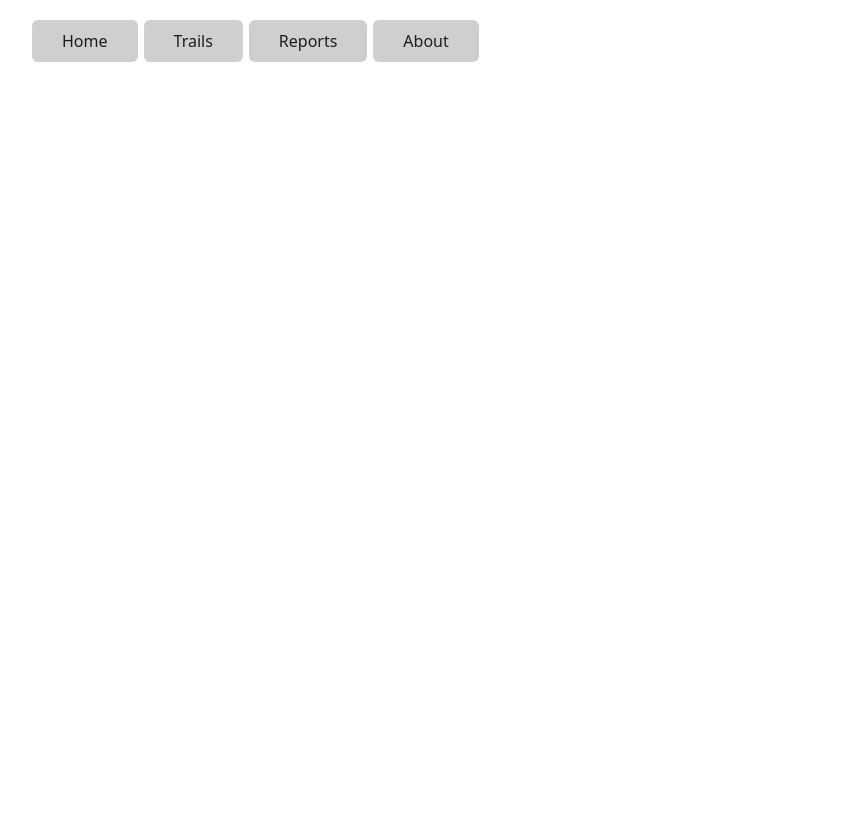
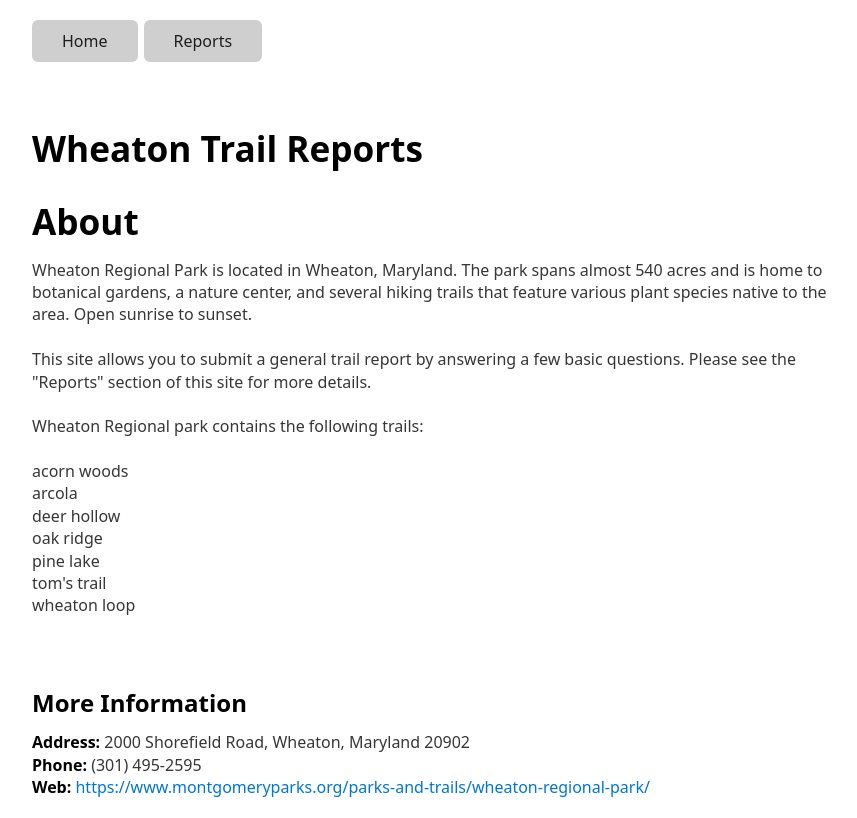
Before and after one commit to unforswearing/local-trail-report-react, a React (Create React App) app: page / in a window 1280 px wide. Shown: the whole page, without its empty margins (208-1065 px from the left). Built offline with nearby package versions, Linux system fonts and the light colour scheme.

Commit message:
add home page, add info cut irrev nav items

```diff
--- a/src/index.js
+++ b/src/index.js
@@ -4,6 +4,7 @@ import ReactDOM from "react-dom";
 import {
   BrowserRouter as HashRouter,
   Switch,
+  IndexRoute,
   Route,
   Link,
 } from "react-router-dom";
@@ -64,10 +65,10 @@ const trails_list = {
 };
 
 /*
-        {trail_names.forEach((trail) => (
-          <option value={trail}>{trail}</option>
-        ))}
-        */
+{trail_names.forEach((trail) => (
+  <option value={trail}>{trail}</option>
+))}
+*/
 
 function Navigation() {
   return (
@@ -75,28 +76,19 @@ function Navigation() {
       <HashRouter>
         <div>
           <nav style={{ height: "10vh" }}>
-            <Link to="/">
+            <Link exact="" to="/">
               <button style={{ float: "left" }}>Home</button>
-            </Link>
-            <Link to="/trails">
-              <button style={{ float: "left" }}>Trails</button>
             </Link>
             <Link to="/reports">
               <button style={{ float: "left" }}>Reports</button>
             </Link>
-            <Link to="/about">
-              <button style={{ float: "left" }}>About</button>
-            </Link>
           </nav>
           <Switch>
-            <Route path="/trails">
-              <TrailsIndex />
+            <Route exact="" path="/">
+              <Index />
             </Route>
             <Route path="/reports">
               <ReportsIndex />
-            </Route>
-            <Route path="/about">
-              <AboutIndex />
             </Route>
           </Switch>
         </div>
@@ -179,29 +171,37 @@ function ReportsIndex() {
   );
 }
 
-function TrailsIndex() {
-  // <formattedTrailsList>
-  return (
-    <div>
-      <h1>Wheaton Trail Reports</h1>
-      <div>Trails</div>
-    </div>
-  );
-}
-
-function AboutIndex() {
+function Index() {
   return (
     <div>
       <h1>Wheaton Trail Reports</h1>
       <div>
         <h1>About</h1>
-        <strong>Address:  </strong>
+        Wheaton Regional Park is located in Wheaton, Maryland. The park spans
+        almost 540 acres and is home to botanical gardens, a nature center, and
+        several hiking trails that feature various plant species native to the
+        area. Open sunrise to sunset.
+        <br />
+        <br />
+        This site allows you to submit a general trail report by answering a few
+        basic questions. Please see the "Reports" section of this site for more
+        details.
+        <br />
+        <br />
+        Wheaton Regional park contains the following trails:
+        <br />
+        <br />
+        {Object.keys(trails_list["wheaton regional"].trails).map((name) => <div>{name}<br /></div>)}
+        <br />
+        <br />
+        <h2>More Information</h2>
+        <strong>Address: </strong>
         {trails_list["wheaton regional"].address}
         <br />
-        <strong>Phone:    </strong>
+        <strong>Phone: </strong>
         {trails_list["wheaton regional"].phone}
         <br />
-        <strong>Web:      </strong>
+        <strong>Web: </strong>
         <a href={trails_list["wheaton regional"].website}>
           {trails_list["wheaton regional"].website}
         </a>
```
